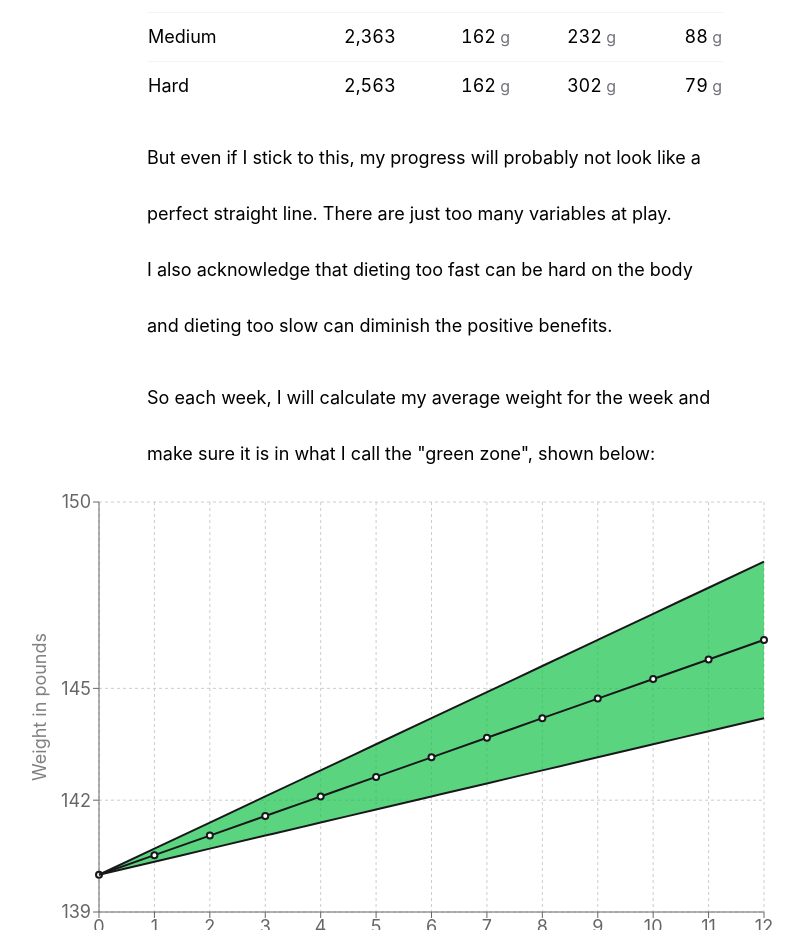
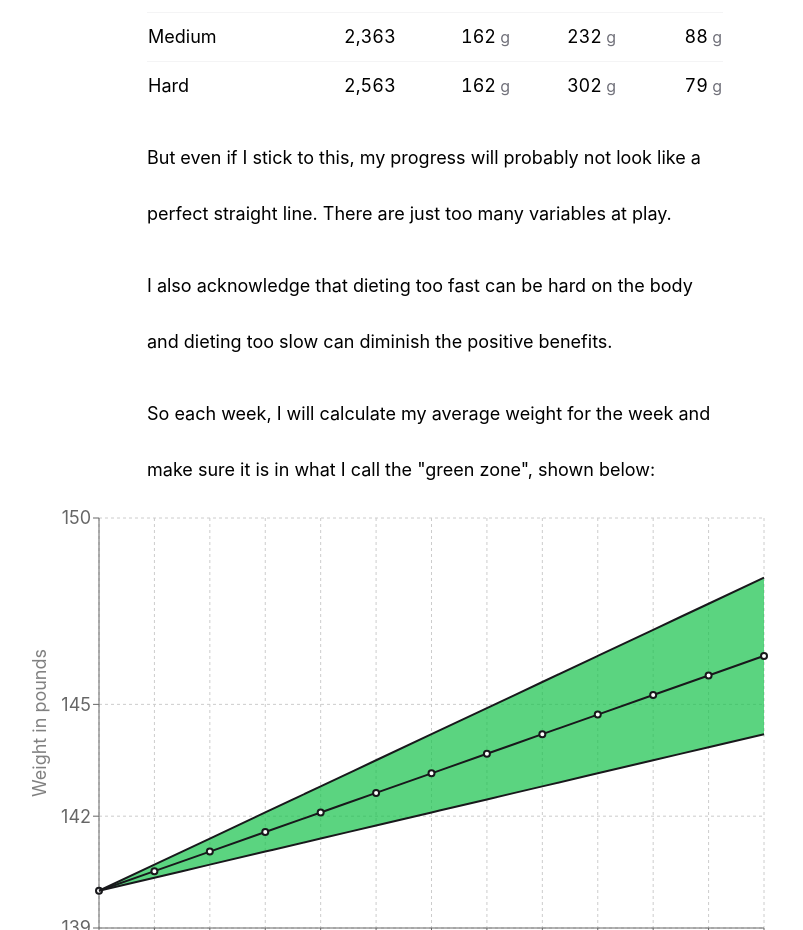
Before and after one commit to lukefernandez/minimum-effective-diet, a React (Vite) app: page / in a window 1280 px wide. Shown: the part 1489-2419 px from the top of the page, without its empty margins (205-1008 px from the left). Built offline with nearby package versions, Linux system fonts and the light colour scheme; a web font is replaced by a local one.

Commit message:
split up paragraphs for better spacing

```diff
--- a/src/components/Calculator.tsx
+++ b/src/components/Calculator.tsx
@@ -303,16 +303,14 @@ export function Calculator() {
             </table>
           </div>
         </div>
-        <div className="mt-5">
-          <p className="mx-auto max-w-xs sm:max-w-xl">
-            But even if I stick to this, my progress will probably not look like
-            a perfect straight line. There are just too many variables at play.
-          </p>
-          <p className="mx-auto max-w-xs sm:max-w-xl">
-            I also acknowledge that dieting too fast can be hard on the body and
-            dieting too slow can diminish the positive benefits.
-          </p>
-        </div>
+        <p className="mx-auto mt-5 max-w-xs sm:max-w-xl">
+          But even if I stick to this, my progress will probably not look like a
+          perfect straight line. There are just too many variables at play.
+        </p>
+        <p className="mx-auto mt-4 max-w-xs sm:max-w-xl">
+          I also acknowledge that dieting too fast can be hard on the body and
+          dieting too slow can diminish the positive benefits.
+        </p>
         <div className="mt-4">
           <p className="mx-auto max-w-xs sm:max-w-xl">
             So each week, I will calculate my average weight for the week and
```
